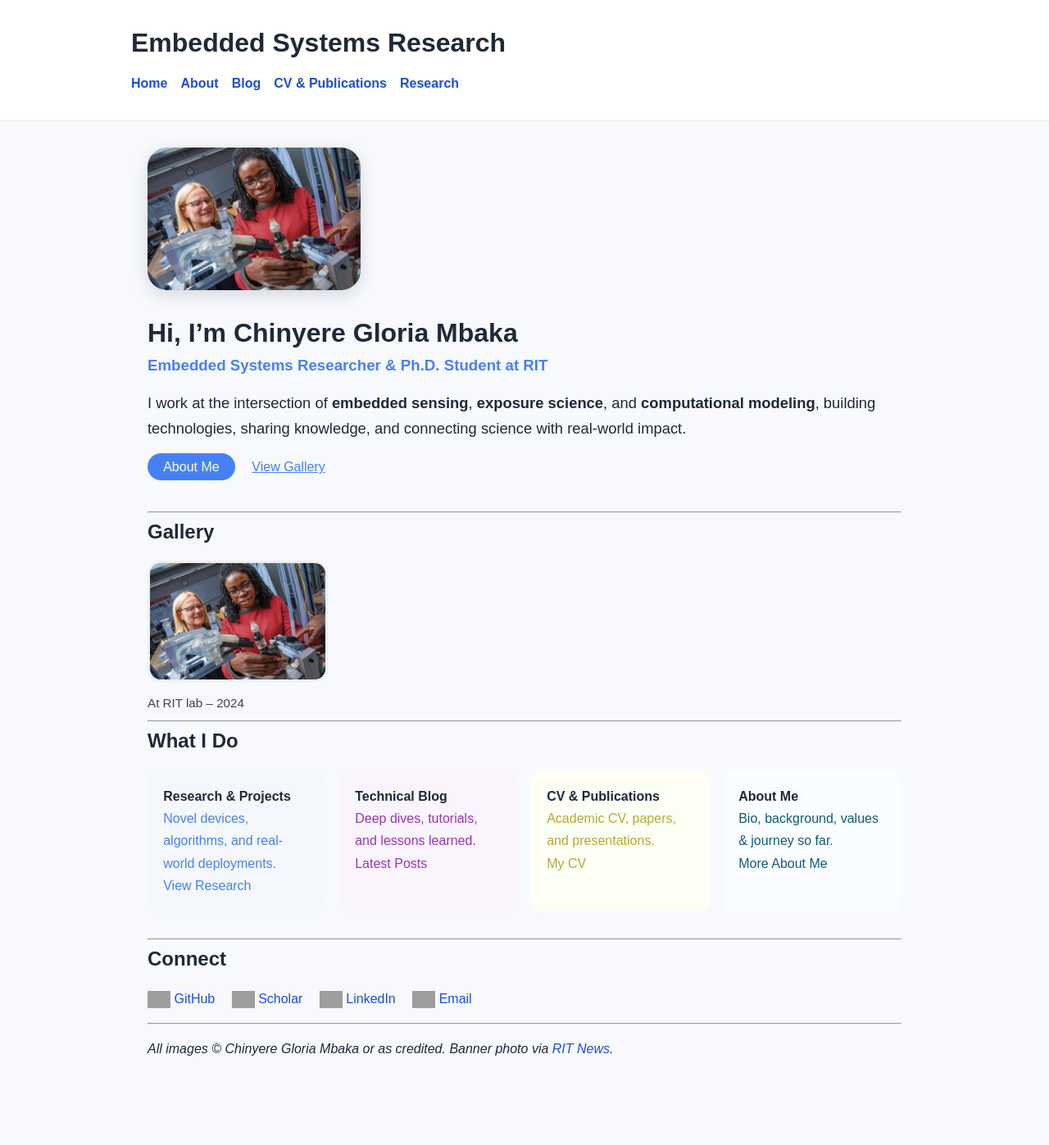
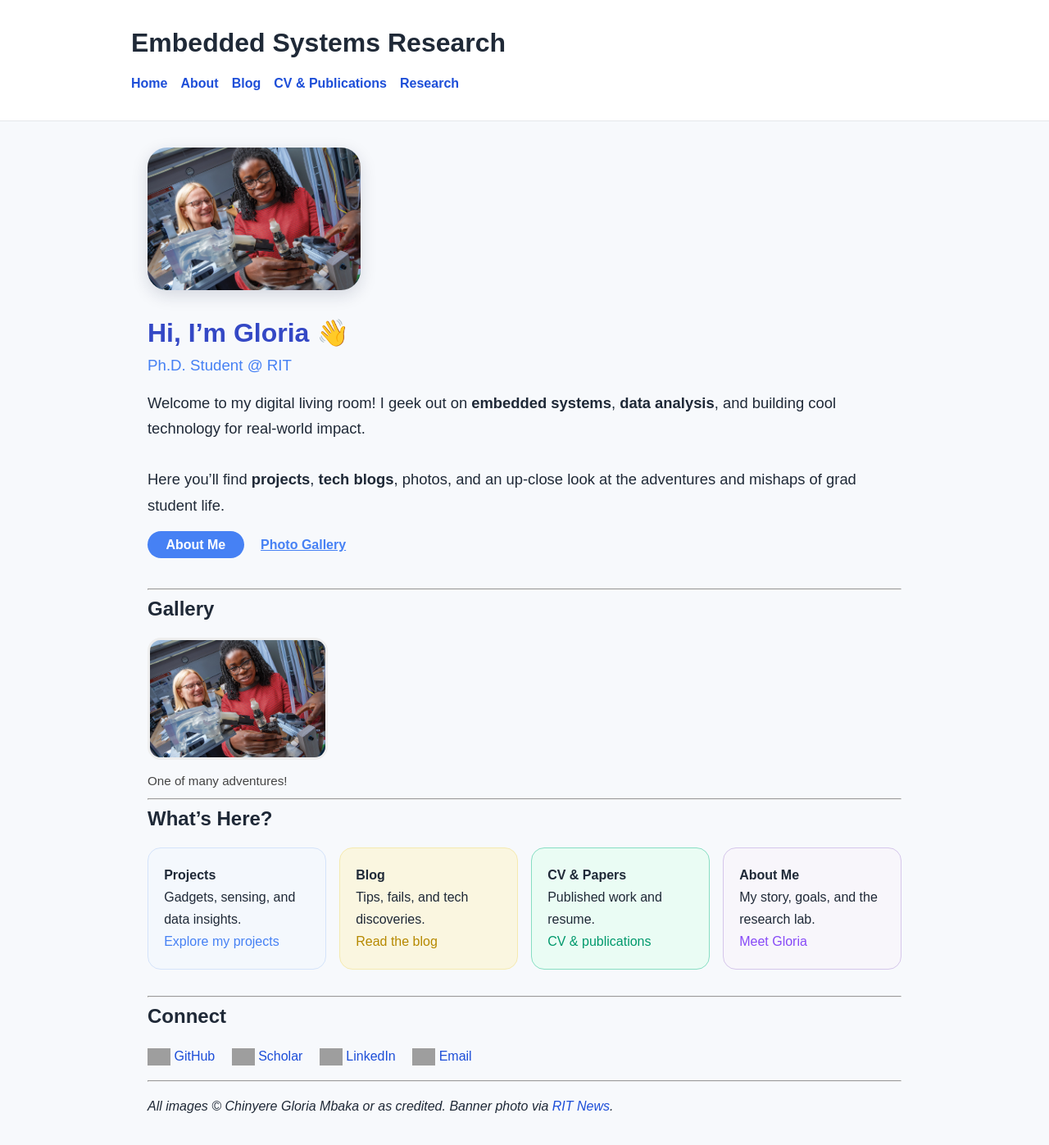
Before and after one commit to mbaglo/mbaglo.github.io, a Jekyll site: the page built from index.md, in a window 1280 px wide and 1400 px high. Shown: the top 1397 px of the window at 82% size. Built offline with Jekyll 4.4.1, drawn with Linux system fonts in a browser that asks for light colours; grey boxes are pictures that could not be loaded.

Commit message:
Make homepage fun and welcoming: PhD student at RIT, relaxed wording, hero photo, playful What’s Here, and gallery placeholder. About Me page for full details.

```diff
--- a/index.md
+++ b/index.md
@@ -6,16 +6,18 @@ layout: default
 <div style="display: flex; align-items: center; gap: 2rem; flex-wrap: wrap; margin-bottom: 2.5rem;">
   <img src="/assets/img/gloria_mbaka_rit.jpg" alt="Chinyere Gloria Mbaka at RIT" style="max-width: 260px; border-radius: 1.5rem; box-shadow: 0 6px 20px rgba(20,30,60,.15);">
   <div>
-    <h1 style="margin-bottom: .5rem;">Hi, I’m Chinyere Gloria Mbaka</h1>
-    <h3 style="margin-top: 0; margin-bottom: 1rem; color: #4681f4; font-weight:600;">
-      Embedded Systems Researcher &amp; Ph.D. Student at RIT
+    <h1 style="margin-bottom: .5rem; color: #3448c5;">Hi, I’m Gloria 👋</h1>
+    <h3 style="margin-top: 0; margin-bottom: 1rem; color: #4681f4; font-weight:500;">
+      Ph.D. Student @ RIT
     </h3>
     <p style="font-size: 1.15rem; line-height:1.7;">
-      I work at the intersection of <b>embedded sensing</b>, <b>exposure science</b>, and <b>computational modeling</b>, building technologies, sharing knowledge, and connecting science with real-world impact.
+      Welcome to my digital living room! I geek out on <b>embedded systems</b>, <b>data analysis</b>, and building cool technology for real-world impact.
+      <br><br>
+      Here you’ll find <b>projects</b>, <b>tech blogs</b>, photos, and an up-close look at the adventures and mishaps of grad student life.<br>
     </p>
-    <div style="margin-top:1rem;">
-      <a href="/about/" style="background: #4681f4; color: white; padding: .5em 1.2em; border-radius: 30px; text-decoration: none; margin-right:1rem;">About Me</a>
-      <a href="#gallery" style="color: #4681f4; text-decoration: underline;">View Gallery</a>
+    <div style="margin-top:1.2rem;">
+      <a href="/about/" style="background: #4681f4; color: white; padding: .5em 1.4em; border-radius: 30px; text-decoration: none; margin-right:1rem; font-weight: bold;">About Me</a>
+      <a href="#gallery" style="color: #4681f4; text-decoration: underline; font-weight: bold;">Photo Gallery</a>
     </div>
   </div>
 </div>
@@ -26,35 +28,36 @@ layout: default
 
 <div style="display: flex; gap: 1em; flex-wrap: wrap; justify-content: flex-start;">
   <figure style="flex: 0 1 220px; margin: 0;">
-    <img src="/assets/img/gloria_mbaka_rit.jpg" alt="Gloria in the lab" style="width: 100%; border-radius: 1em; border: 3px solid #eee;">
-    <figcaption style="font-size: .95em; margin-top:.3em; color:#444;">At RIT lab – 2024</figcaption>
+    <img src="/assets/img/gloria_mbaka_rit.jpg" alt="Gloria at RIT" style="width: 100%; border-radius: 1em; border: 3px solid #eee;">
+    <figcaption style="font-size: .95em; margin-top:.3em; color:#444;">One of many adventures!</figcaption>
   </figure>
+  <!-- Add more <figure> blocks as you collect more fun snapshots -->
 </div>
 
 ---
 
-## What I Do
+## What’s Here?
 
 <div style="display: flex; gap: 1rem; flex-wrap: wrap; margin-bottom:2rem;">
-  <div style="flex:1 0 180px; background:#f4f8fd; border-radius:1em; padding:1.2em;">
-    <b>Research & Projects</b><br>
-    <span style="color:#4681f4">Novel devices, algorithms, and real-world deployments.</span><br>
-    <a href="/research/" style="color: #4681f4;">View Research</a>
+  <div style="flex:1 0 180px; background: #f4f8fd; border-radius:1em; padding:1.2em; border:1.5px solid #d4e3fa;">
+    <b>Projects</b><br>
+    Gadgets, sensing, and data insights.<br>
+    <a href="/research/" style="color: #4681f4;">Explore my projects</a>
   </div>
-  <div style="flex:1 0 180px; background:#faf4fd; border-radius:1em; padding:1.2em;">
-    <b>Technical Blog</b><br>
-    <span style="color:#9935b6">Deep dives, tutorials, and lessons learned.</span><br>
-    <a href="/blog/" style="color: #9935b6;">Latest Posts</a>
+  <div style="flex:1 0 180px; background: #faf6e0; border-radius:1em; padding:1.2em; border:1.5px solid #f5eab0;">
+    <b>Blog</b><br>
+    Tips, fails, and tech discoveries.<br>
+    <a href="/blog/" style="color: #b68900;">Read the blog</a>
   </div>
-  <div style="flex:1 0 180px; background:#fbfff4; border-radius:1em; padding:1.2em;">
-    <b>CV & Publications</b><br>
-    <span style="color: #b6a935;">Academic CV, papers, and presentations.</span><br>
-    <a href="/cv/" style="color: #b6a935;">My CV</a>
+  <div style="flex:1 0 180px; background:#eafcf4; border-radius:1em; padding:1.2em; border:1.5px solid #87dec3;">
+    <b>CV & Papers</b><br>
+    Published work and resume.<br>
+    <a href="/cv/" style="color: #00996c;">CV & publications</a>
   </div>
-  <div style="flex:1 0 180px; background:#fafdff; border-radius:1em; padding:1.2em;">
+  <div style="flex:1 0 180px; background:#f8f6fb; border-radius:1em; padding:1.2em; border:1.5px solid #d5c6eb;">
     <b>About Me</b><br>
-    <span style="color:#125c72;">Bio, background, values & journey so far.</span><br>
-    <a href="/about/" style="color: #125c72;">More About Me</a>
+    My story, goals, and the research lab.<br>
+    <a href="/about/" style="color:#874af7;">Meet Gloria</a>
   </div>
 </div>
 
```
